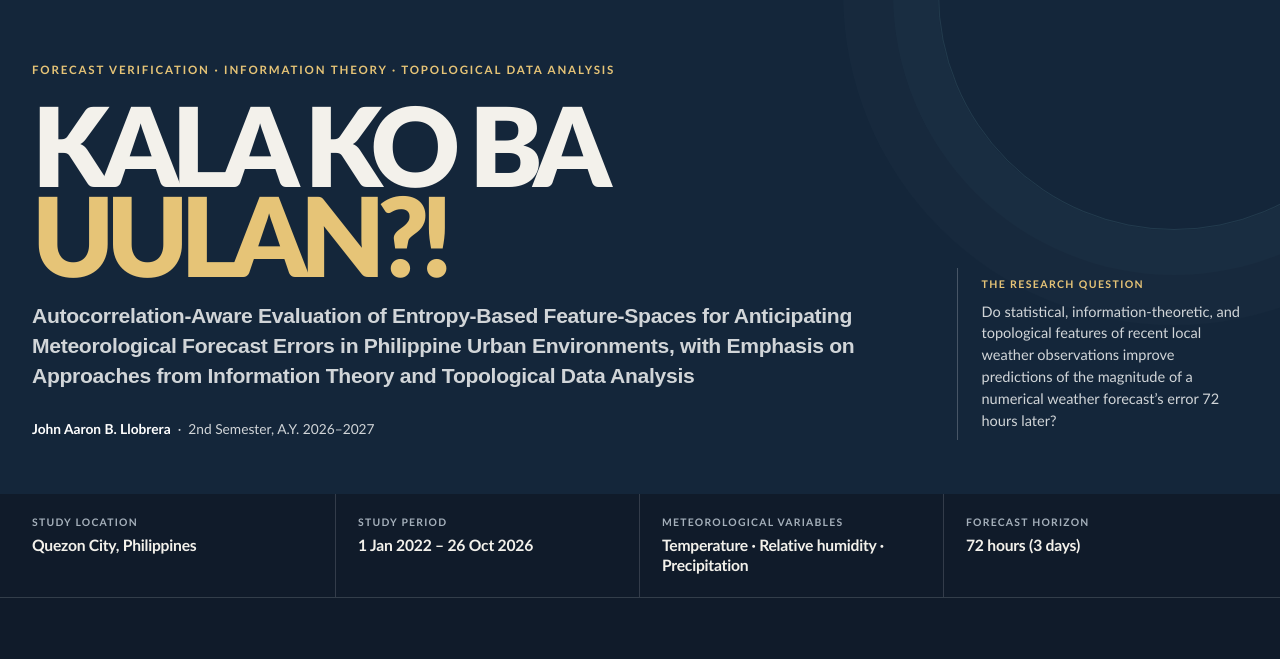
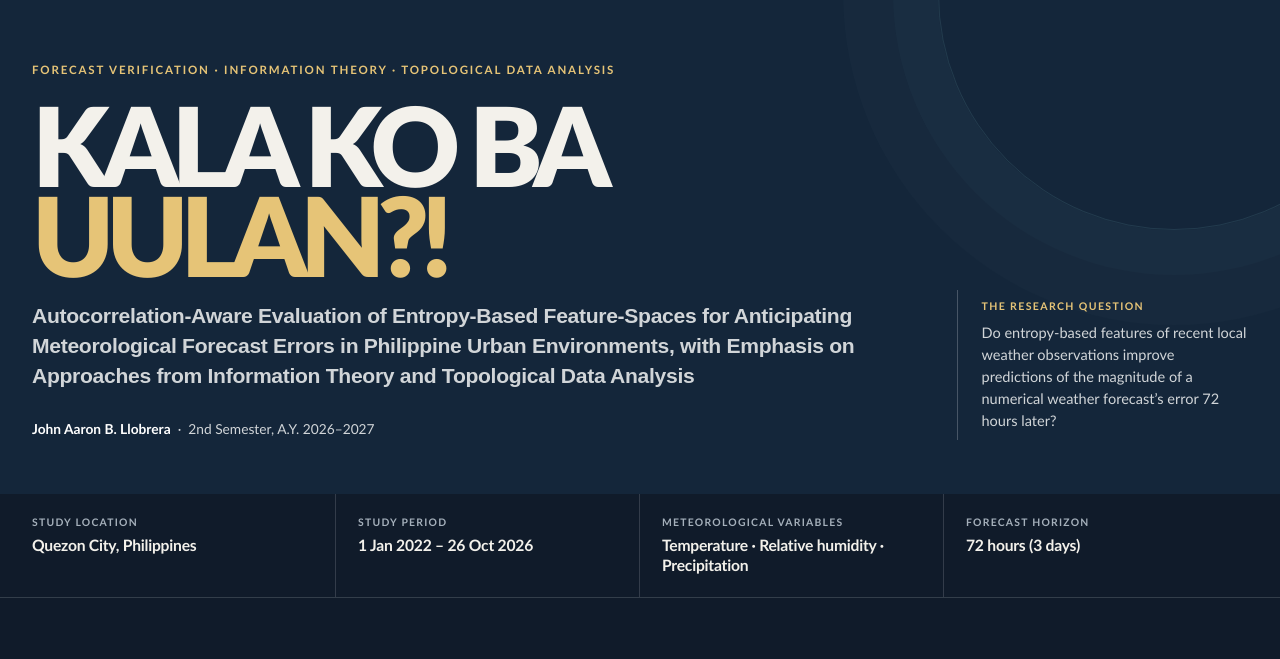
Before and after one commit to johnaaronllobrera/Kala-Ko-Ba-Uulan, a plain HTML site: page index.html in a window 1280 px wide. Shown: the part 110-769 px from the top of the page. Drawn offline with Linux system fonts and the light colour scheme; a web font is replaced by a local one.

Commit message:
Update index.html

```diff
--- a/index.html
+++ b/index.html
@@ -331,7 +331,7 @@ h2{color:#f3f1eb}
   </div>
   <aside class="hero-side">
    <div class="label">The research question</div>
-   <p>Do statistical, information-theoretic, and topological features of recent local weather observations improve predictions of the magnitude of a numerical weather forecast’s error 72 hours later?</p>
+   <p>Do entropy-based features of recent local weather observations improve predictions of the magnitude of a numerical weather forecast’s error 72 hours later?</p>
   </aside>
  </div>
 </section>
```
